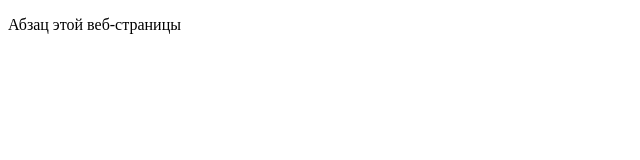
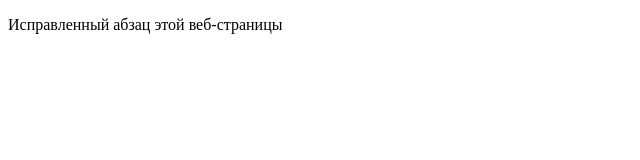
Before and after one commit to WebHeroSchool/UnitHTML, a plain HTML site: page index.html in a window 1280 px wide. Shown: the whole page, without its empty margins (0-640 px from the left). Drawn offline with Linux system fonts and the light colour scheme.

Commit message:
2 Version (improved)

```diff
--- a/index.html
+++ b/index.html
@@ -5,6 +5,6 @@
 <title>Это заголовок веб-страницы</title>
 </head>
 <body>
-<p>Абзац этой веб-страницы</p>
+<p>Исправленный абзац этой веб-страницы</p>
 </body>
 </html>
```
